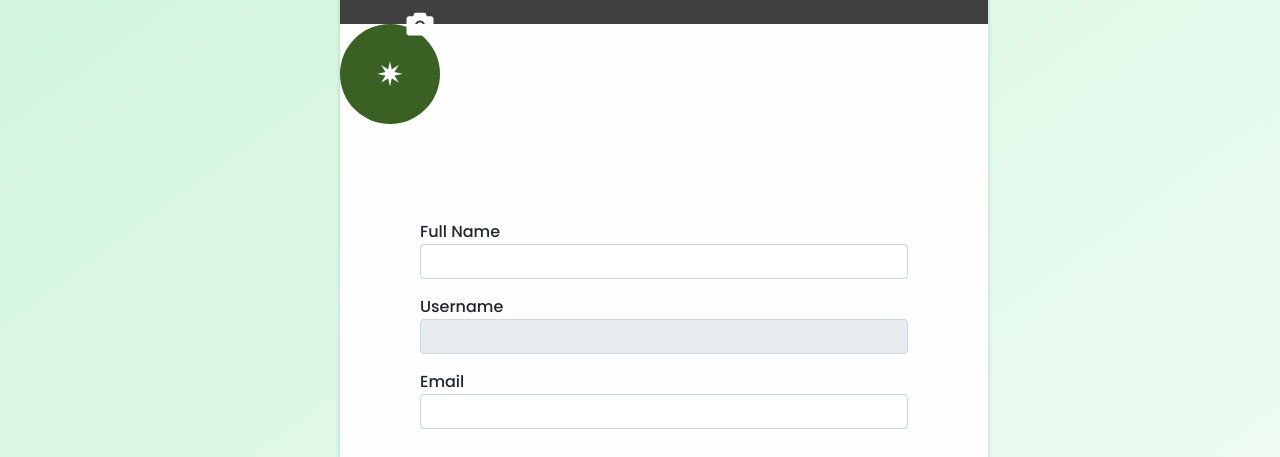
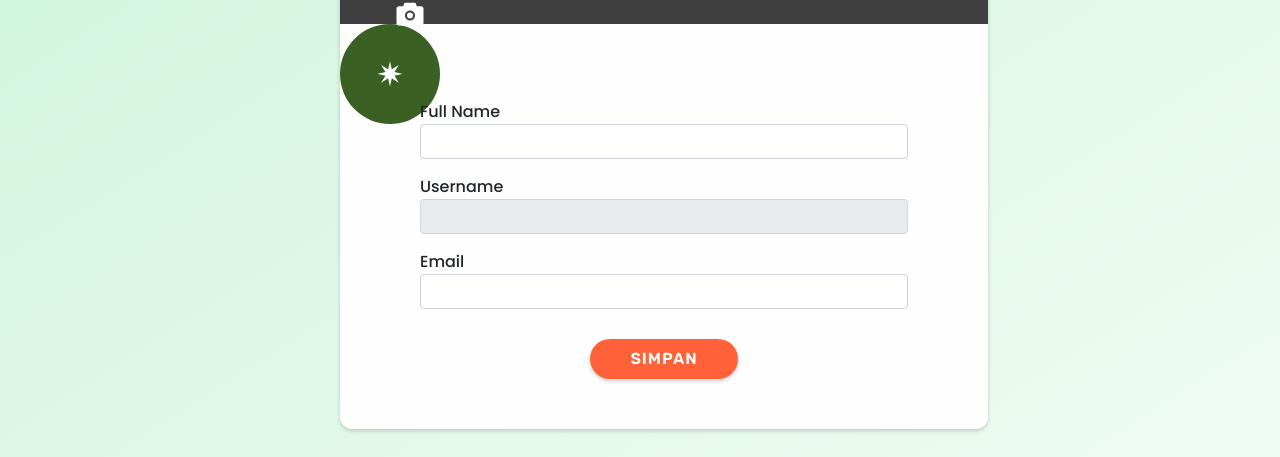
Before and after one commit to tsaniawarda2/final-project-greecotopia, a React (Create React App) app: page /editProfile in a window 1280 px wide. Shown: the part 291-748 px from the top of the page. Built offline with nearby package versions, Linux system fonts and the light colour scheme; no server answers; sample sign-in values are in the browser's storage; grey boxes are pictures that could not be loaded.

Commit message:
update profile

```diff
--- a/src/assets/styles/account.css
+++ b/src/assets/styles/account.css
@@ -446,8 +446,8 @@
 }
 
 .form-edit-profile form {
-  margin-top: 30px;
-  padding: 50px 80px;
+  margin-top: -40px;
+  padding: 0 80px 50px;
 }
 
 .form-edit-profile form label {
@@ -482,8 +482,8 @@
 }
 
 .camera-profile {
-  height: 120px;
-  width: 120px;
+  height: 100px;
+  width: 100px;
   /* background-color: rgba(46, 46, 46, 0.5); */
   border-radius: 50%;
   position: absolute;
```
